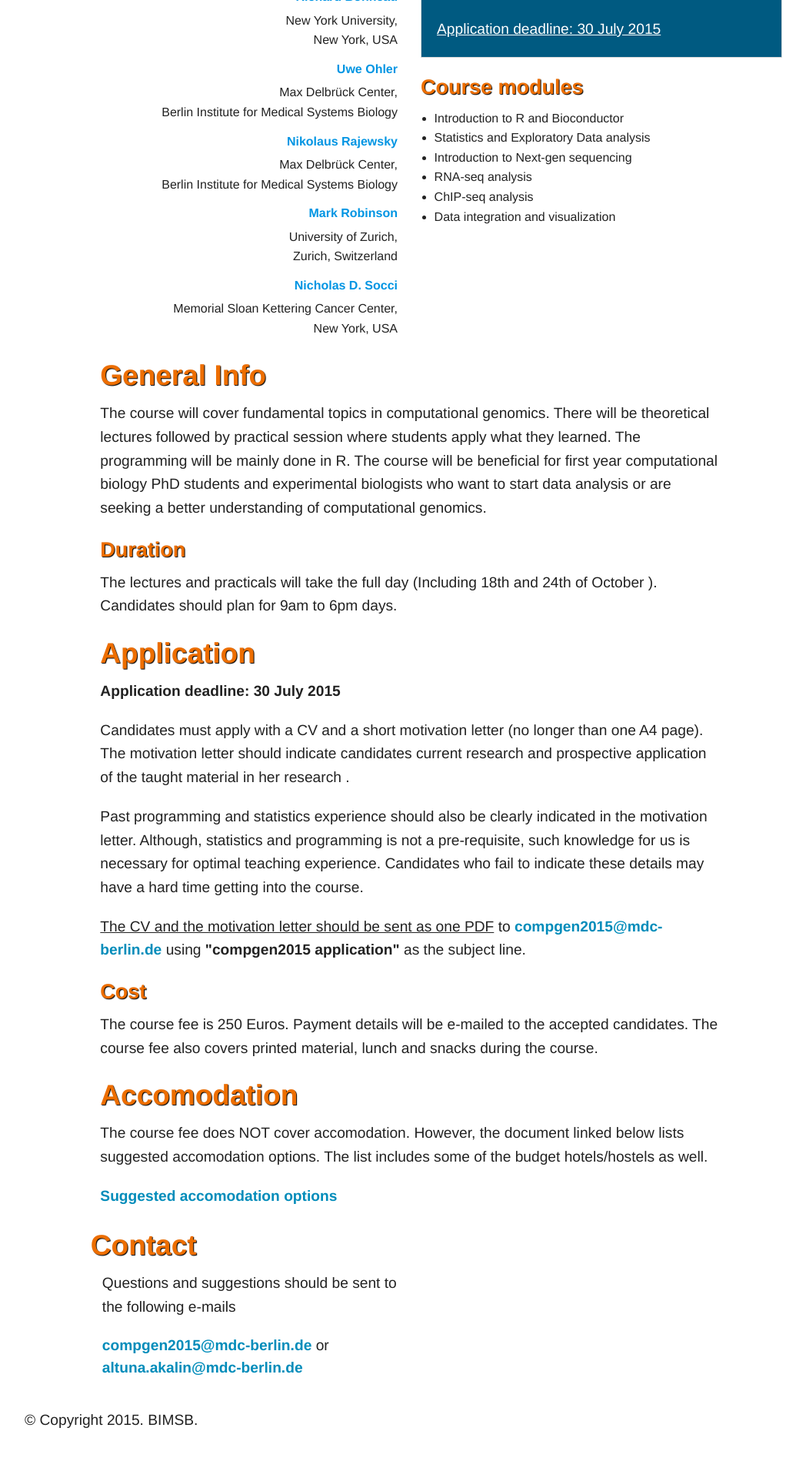
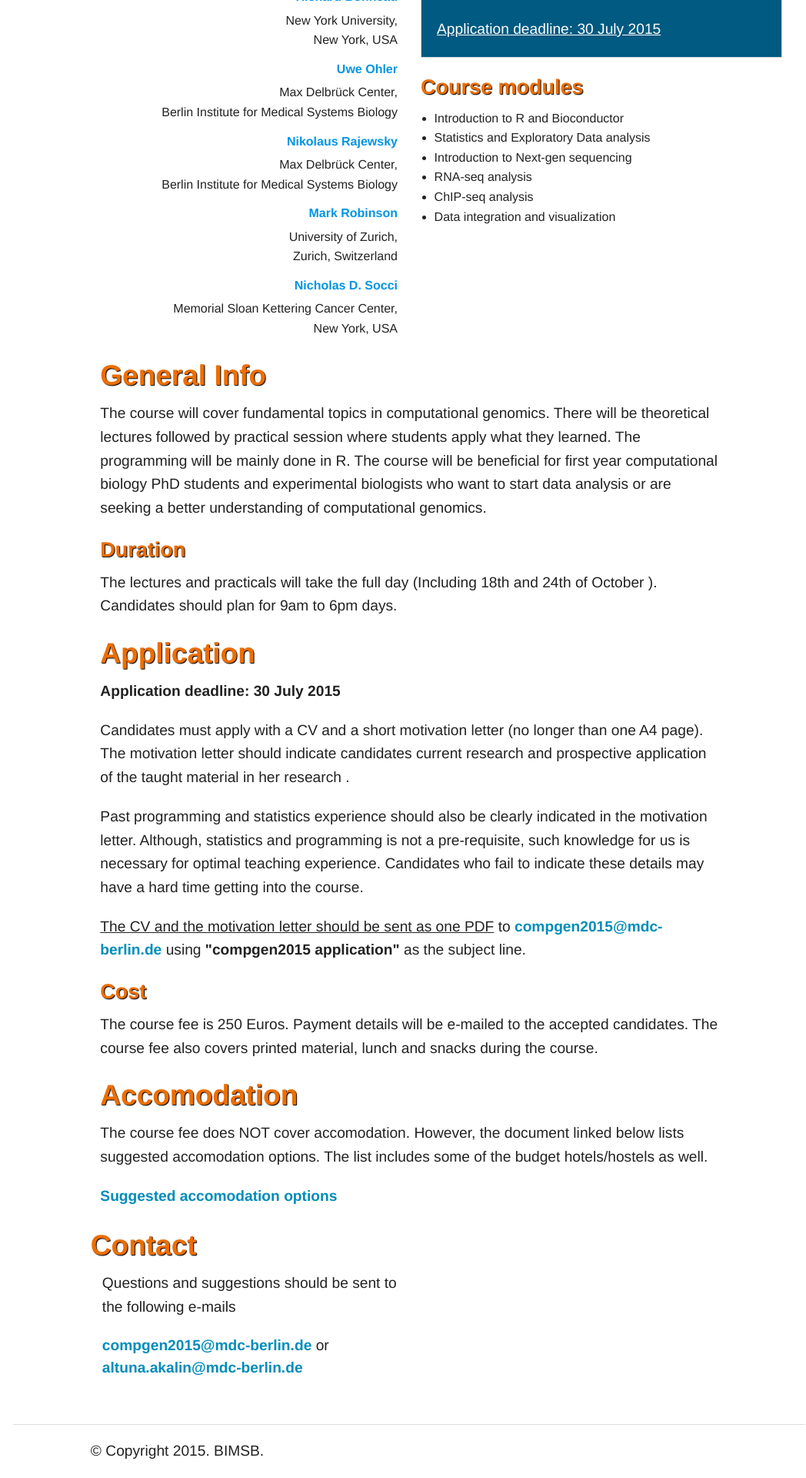
Before and after one commit to BIMSBbioinfo/compgen, a Jekyll site: the page 2015/index.html, which Jekyll copies as it is, in a window 1280 px wide. Shown: the part 793-2713 px from the top of the page at 77% size, without its empty margins (108-1156 px from the left). Built offline with Jekyll 4.4.1, drawn with Linux system fonts in a browser that asks for light colours; nearby versions of some CDN libraries; library files that are not in the unit come from our copies; before the commit the page ends 2673 px from its top, so only the background shows below that.

Commit message:
Update index.html

```diff
--- a/2015/index.html
+++ b/2015/index.html
@@ -152,7 +152,8 @@
       </div>
     </div>
     <footer class="row">
-      <div class="large-12 columns">
+    <hr>
+      <div class="large-10 small-centered columns">
         <div class="row">
           <div class="large-6 columns">
             <p>© Copyright 2015. BIMSB.</p>
```
